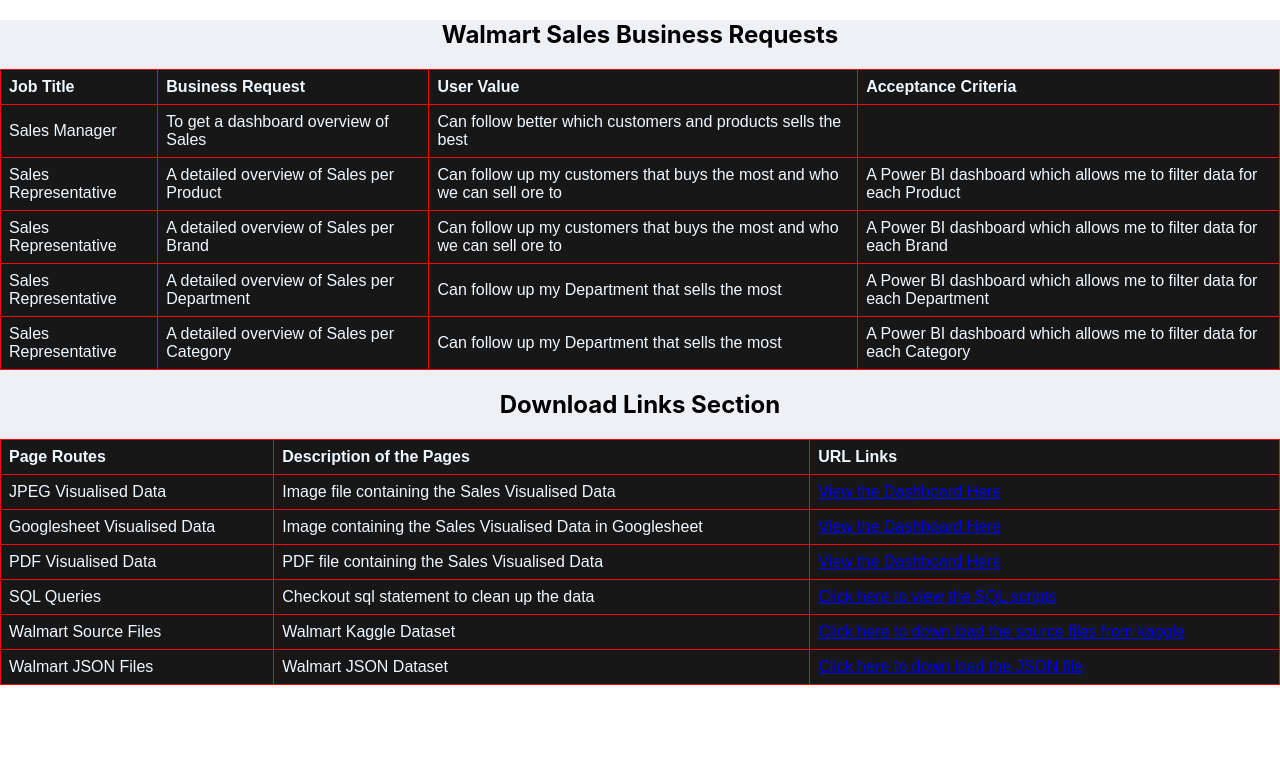
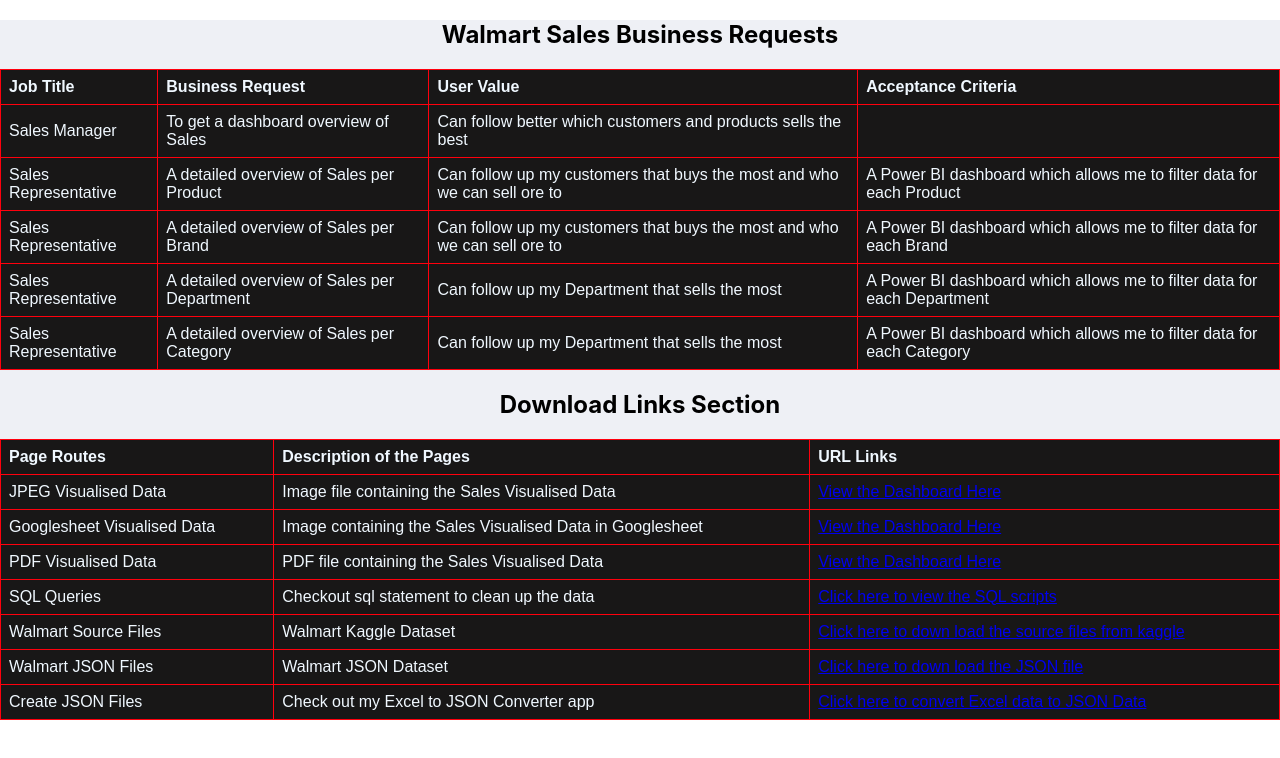
Before and after one commit to JohnKimaiyo/walmart-sales-data-analysis-react-app, a React (Create React App) app: page / in a window 1280 px wide. Shown: the top 758 px of the page. Built offline with nearby package versions, Linux system fonts and the light colour scheme.

Commit message:
final commit :

```diff
--- a/src/Header/Header.js
+++ b/src/Header/Header.js
@@ -84,7 +84,7 @@
           </td>
         </tr>
         <tr>
-          <td>Googlesheet  Visualised Data</td>
+          <td>Googlesheet Visualised Data</td>
           <td>Image containing the Sales Visualised Data in Googlesheet</td>
 
           <td>
@@ -149,7 +149,20 @@
               Click here to down load the JSON file
             </a>
           </td>
-          </tr>
+        </tr>
+        <tr>
+          <td>Create JSON Files </td>
+          <td>Check out my Excel to JSON Converter app</td>
+          <td>
+            <a
+              href="https://excel-to-json-javascript-converter.vercel.app/"
+              target="_blank"
+              rel="noopener noreferrer"
+            >
+              Click here to convert Excel data to JSON Data
+            </a>
+          </td>
+        </tr>
       </table>
     </div>
   );
```
Also changed, not shown: 1 other file (tests, documents, lock files or other folders).
